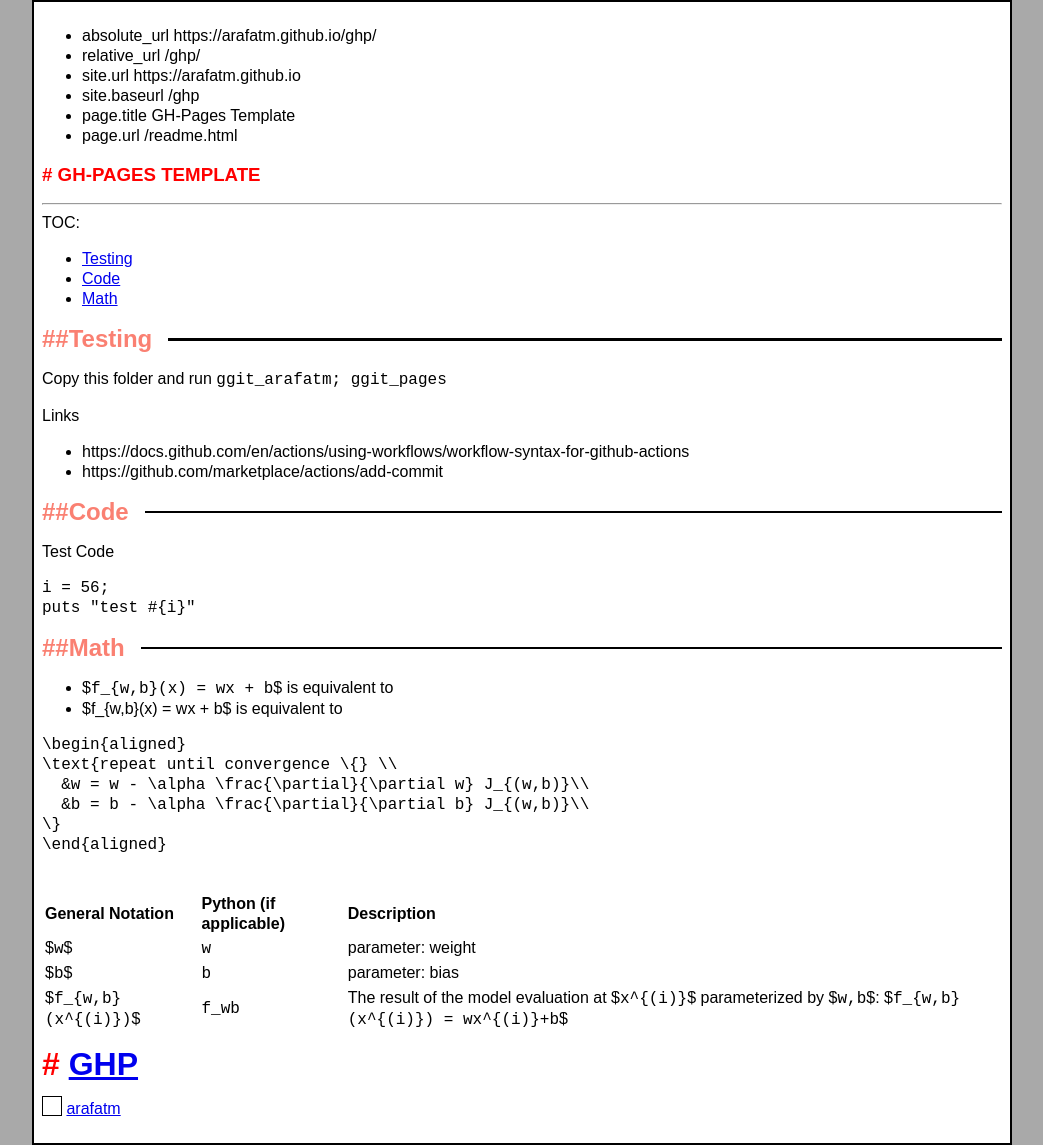
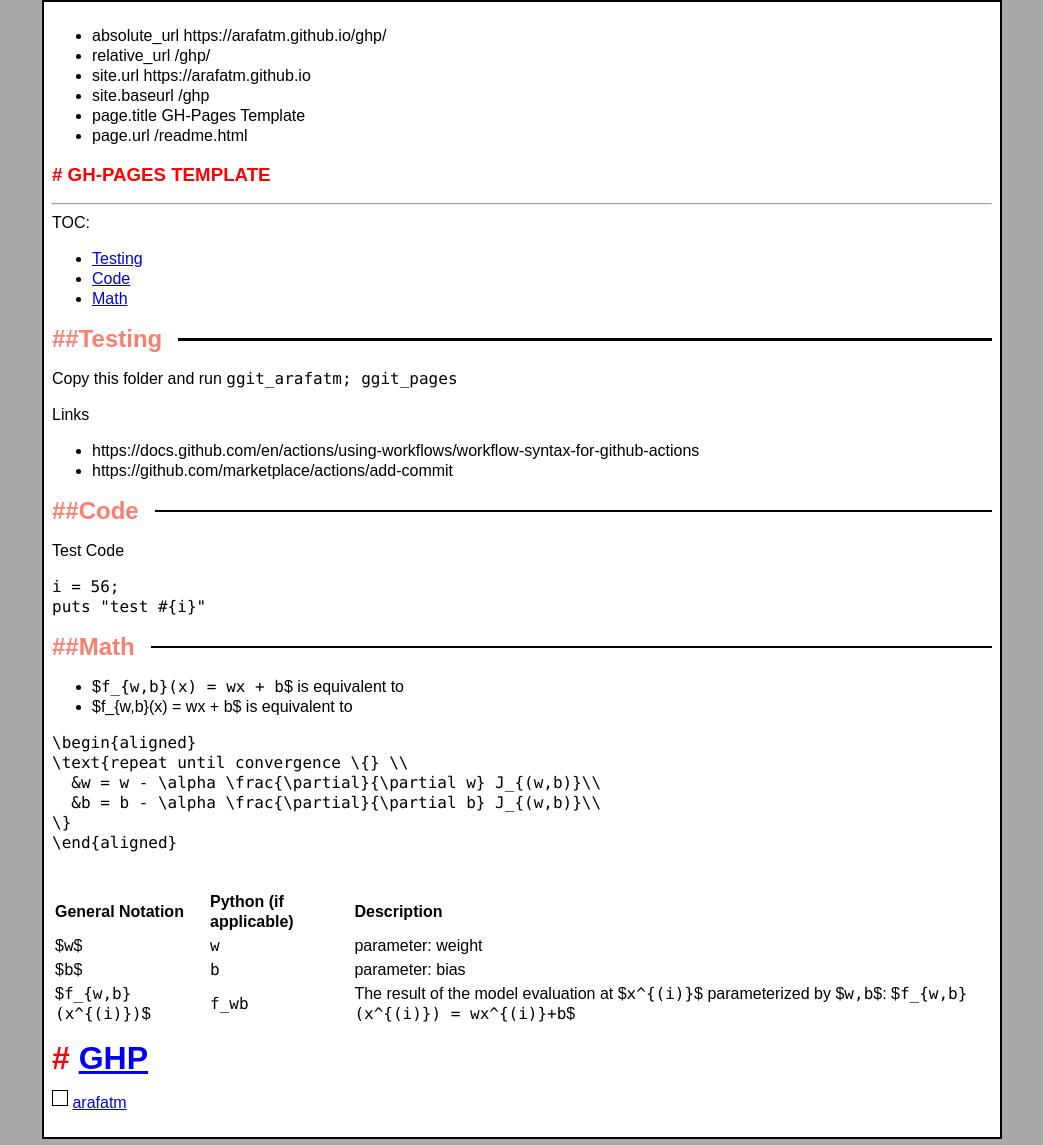
Before and after one commit to arafatm/ghp, a Jekyll site: the page built from readme.md, in a window 1280 px wide. Shown: the whole page, without its empty margins (118-1161 px from the left). Built offline with Jekyll 4.4.1, drawn with Linux system fonts in a browser that asks for light colours; nearby versions of some CDN libraries.

Commit message:
style.css

```diff
--- a/assets/css/style.css
+++ b/assets/css/style.css
@@ -1,11 +1,11 @@
 /* Test liquid "{{ site.baseurl }}" */
 
 /*
-@include "https://cdn.jsdelivr.net/npm/modern-normalize@2.0.0/modern-normalize.min.css";
 @import "https://cdn.jsdelivr.net/npm/purecss@3.0.0/build/pure-min.css"
 @import 'https://cdn.simplecss.org/simple.css';
 */
-@include '/rouge.monokai.css';
+@import 'https://cdn.jsdelivr.net/npm/modern-normalize@2.0.0/modern-normalize.min.css';
+@import '/rouge.monokai.css';
 
 html { background-color: darkgrey; }
 body { font: 16px/20px sans-serif; width: 60em; max-width: 1530px; background-color: white; margin: 0em auto; padding: 0.5em; border: 2px solid black; }
```
